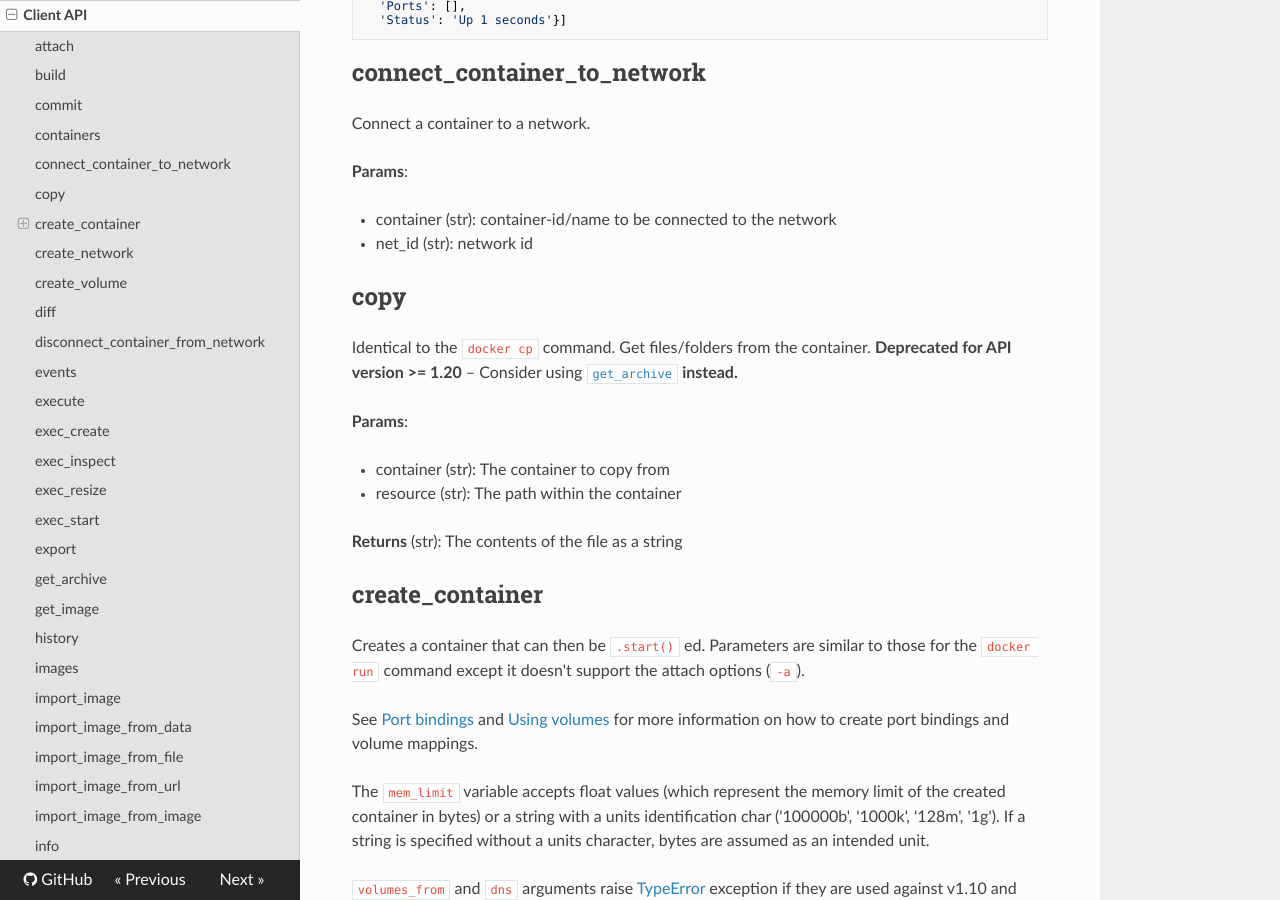
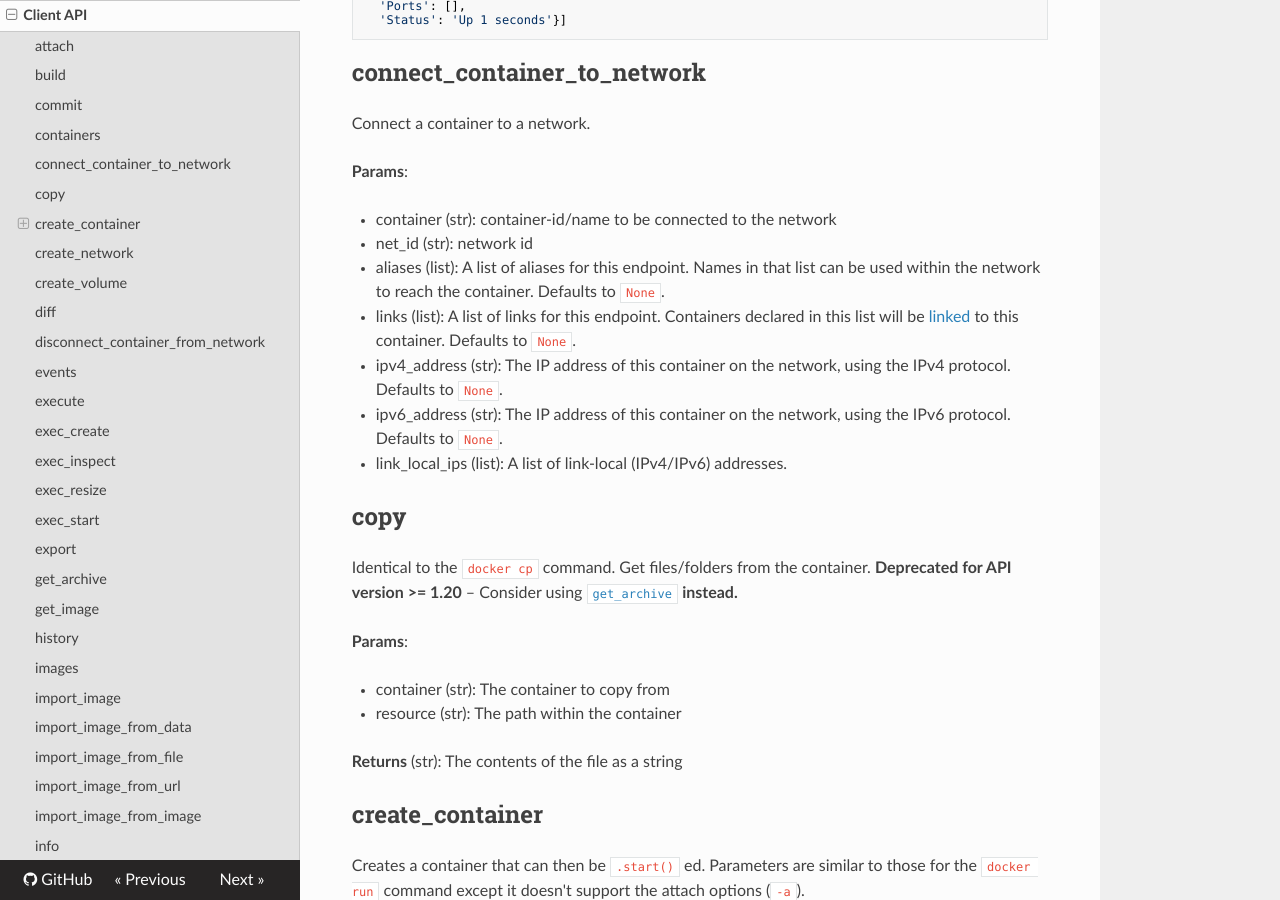
Before and after one commit to docker/docker-py, an MkDocs documentation site: the page built from docs/api.md, in a window 1280 px wide and 900 px high, scrolled down 3518 px. Built offline with MkDocs 1.6.1, drawn with Linux system fonts in a browser that asks for light colours; nearby versions of some CDN libraries; old or Windows-style settings are respelled for this version of MkDocs.

Commit message:
Add support for link-local IPs in endpoint config
Signed-off-by: Joffrey F <joffrey@docker.com>

```diff
--- a/docs/api.md
+++ b/docs/api.md
@@ -179,6 +179,16 @@ Connect a container to a network.
 
 * container (str): container-id/name to be connected to the network
 * net_id (str): network id
+* aliases (list): A list of aliases for this endpoint. Names in that list can
+  be used within the network to reach the container. Defaults to `None`.
+* links (list): A list of links for this endpoint. Containers declared in this
+  list will be [linked](https://docs.docker.com/engine/userguide/networking/work-with-networks/#linking-containers-in-user-defined-networks)
+  to this container. Defaults to `None`.
+* ipv4_address (str): The IP address of this container on the network,
+  using the IPv4 protocol. Defaults to `None`.
+* ipv6_address (str): The IP address of this container on the network,
+  using the IPv6 protocol. Defaults to `None`.
+* link_local_ips (list): A list of link-local (IPv4/IPv6) addresses.
 
 ## copy
 Identical to the `docker cp` command. Get files/folders from the container.
```
Also changed, not shown: docs/networks.md (+1 -0 lines), 2 other files.
